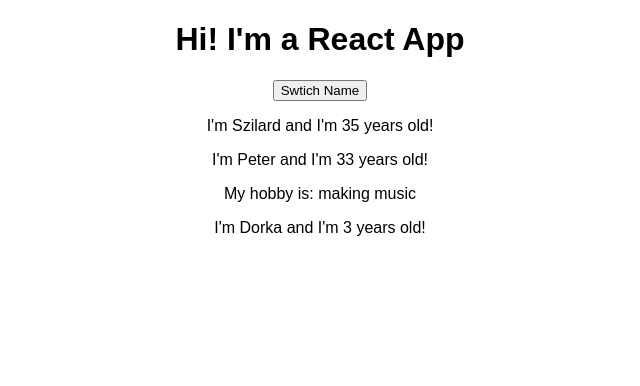
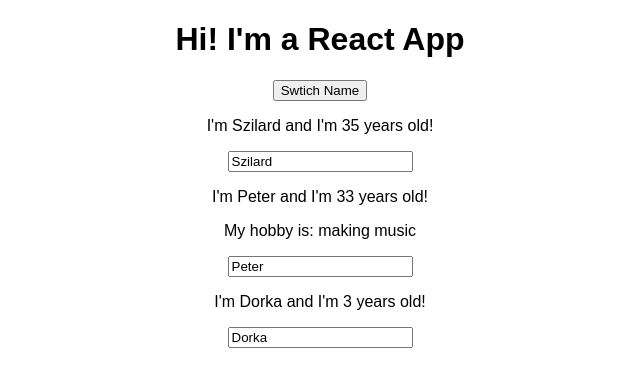
Before and after one commit to r0nuh/react-practice, a React (Create React App) app: page / in a window 1280 px wide. Shown: the top 386 px of the page, without its empty margins (320-960 px from the left). Built offline with nearby package versions, Linux system fonts and the light colour scheme.

Commit message:
use two way binding

```diff
--- a/src/App.js
+++ b/src/App.js
@@ -12,11 +12,11 @@
     ]
   }
 
-  handleNameChange = (newName) => {
+  handleNameChange = (event) => {
     this.setState({
       persons: [
-        { name: newName, age: 35 },
-        { name: 'Peter', age: 23 }
+        { name: 'Szilard', age: 35 },
+        { name: event.target.value, age: 23 }
       ]
     })
   }
@@ -33,7 +33,8 @@
         <Person
           name={this.state.persons[1].name}
           age={this.state.persons[1].age}
-          click={this.handleNameChange.bind(this, 'Sysqo')}>
+          click={this.handleNameChange.bind(this, 'Sysqo')}
+          changed={this.handleNameChange}>
           My hobby is: making music
             </Person>
         <Person name="Dorka" age="3" />
--- a/src/Person/Person.js
+++ b/src/Person/Person.js
@@ -5,6 +5,7 @@
         <div>
             <p onClick={props.click}>I'm {props.name} and I'm {props.age} years old!</p>
             <p>{props.children}</p>
+            <input type="text" onChange={props.changed} value={props.name}/>
         </div>
     );
 }
```
